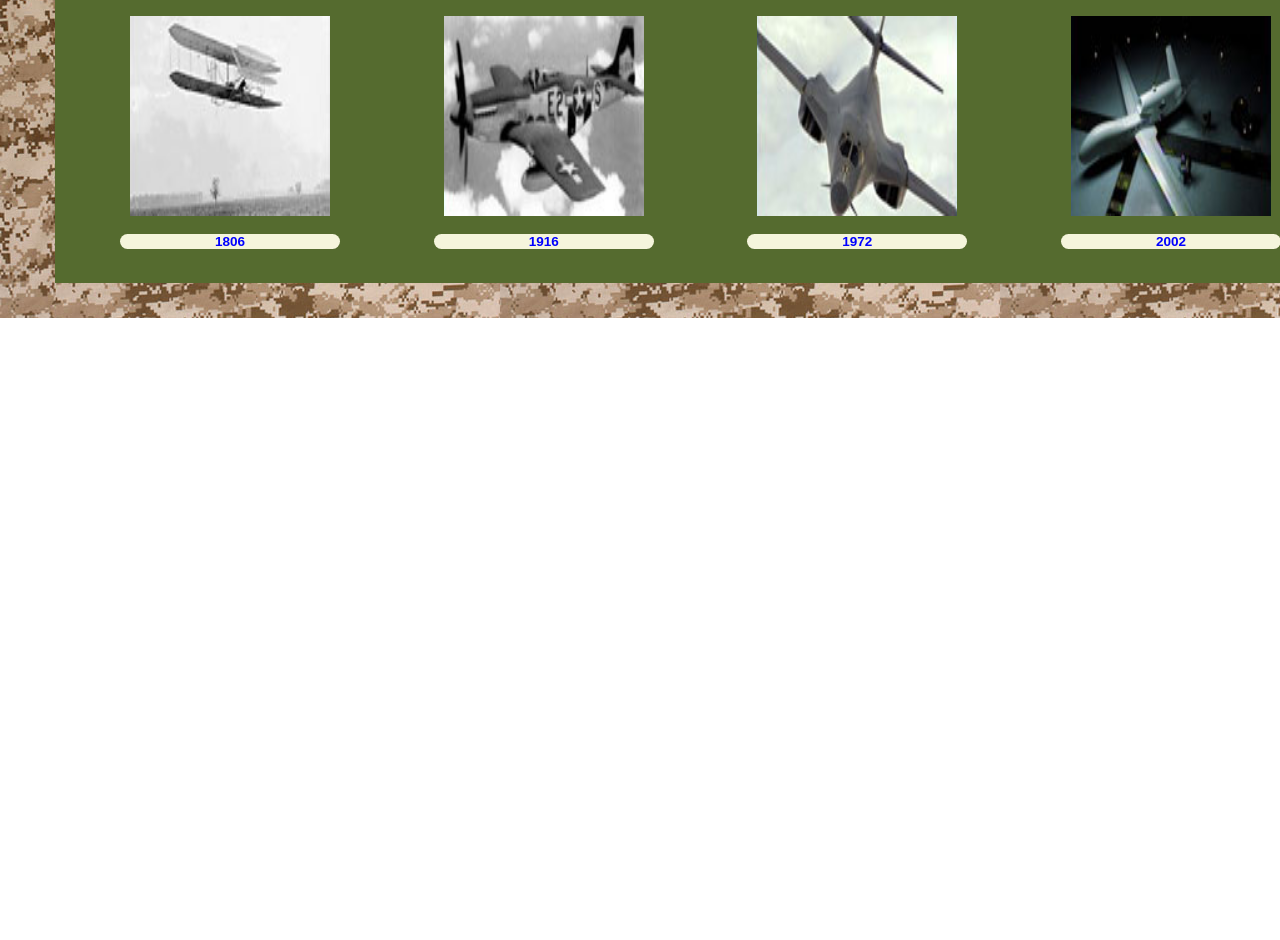
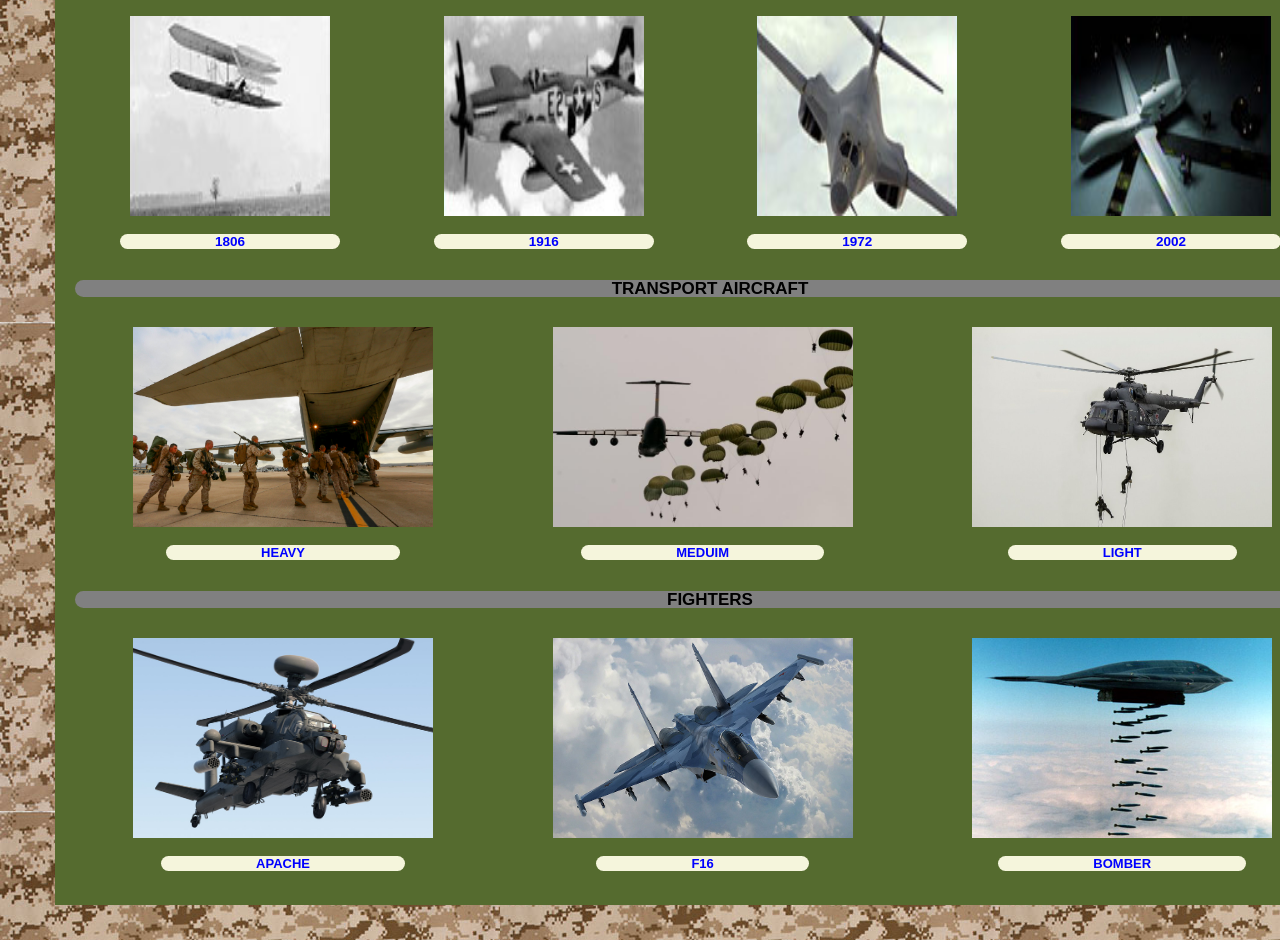
Before and after one commit to jeffreygeagea/projecthtmlcss, a website: page public_html/Air forces.html in a window 1280 px wide. Shown: the part 1145-2085 px from the top of the page. Before the commit the page ends 1463 px from the top, so only its background shows below. Drawn offline with Linux system fonts and the light colour scheme.

Commit message:
work till now

```diff
--- a/public_html/Air forces.html
+++ b/public_html/Air forces.html
@@ -64,7 +64,55 @@
                     </a></p>
              <p><a href="#" class="planename"><b>2002</b></a></p>
       </div>
+                           <h3>Transport Aircraft</h3>
+                           <div class="transport">
+                <p><a href="#">
+                        <img src="images/depart.jpg"
+                             alt="plane logo" width="300" height="200"/>
+                    </a></p>
+                    <p><a href="#" class="transportname"><b>Heavy</b></a></p>
+      </div>
+      <div class="transport">
+                <p><a href="#">
+                        <img src="images/jump.jpg"
+                             alt="plane logo" width="300" height="200"/>
+                    </a></p>
+             <p><a href="#" class="transportname"><b>Meduim</b></a></p>
+      </div>
 
+
+                     <div class="transport">
+                <p><a href="#">
+                        <img src="images/rappel.jpg"
+                             alt="plane logo" width="300" height="200"/>
+                    </a></p>
+             <p><a href="#" class="transportname"><b>Light</b></a></p>
+      </div>
+
+                             <h3>Fighters</h3>
+                           <div class="fighters">
+                <p><a href="#">
+                        <img src="images/apache.jpg"
+                             alt="plane logo" width="300" height="200"/>
+                    </a></p>
+                    <p><a href="#" class="fightersname"><b>Apache</b></a></p>
+      </div>
+      <div class="fighters">
+                <p><a href="#">
+                        <img src="images/f16.jpg"
+                             alt="plane logo" width="300" height="200"/>
+                    </a></p>
+             <p><a href="#" class="fightersname"><b>F16</b></a></p>
+      </div>
+
+
+                     <div class="fighters">
+                <p><a href="#">
+                        <img src="images/bomber.jpg"
+                             alt="plane logo" width="300" height="200"/>
+                    </a></p>
+             <p><a href="#" class="fightersname"><b>Bomber</b></a></p>
+      </div>
 		</div>
 
         </div>
--- a/public_html/style.css
+++ b/public_html/style.css
@@ -182,6 +182,42 @@ body{
     border: 7px solid black;
 
 }
+.transport{
+    display: inline-block;
+    padding: 0px 10px 0px;
+    margin: 0px 48px 0px;
+}
+.transportname{
+    color: blue;
+    text-decoration: none;
+    background-color: beige;
+    border-radius: 10px;
+    padding: 0px 95px;
+    text-transform: uppercase;
+}
+.transport>p{
+    text-align: center;
+
+
+}
+.fighters{
+    display: inline-block;
+    padding: 0px 10px 0px;
+    margin: 0px 48px 0px;
+}
+.fightersname{
+    color: blue;
+    text-decoration: none;
+    background-color: beige;
+    border-radius: 10px;
+    padding: 0px 95px;
+    text-transform: uppercase;
+}
+.fighters>p{
+    text-align: center;
+
+
+}
 
 #content3{
 	margin: 30px 0;
@@ -189,8 +225,9 @@ body{
 	padding: 20px;
 	clear: both;
 }
+
 #content3>p{
-    color:gray;
+    color:beige;
 }
 
 #content3>h3{
@@ -203,10 +240,23 @@ body{
     text-transform: uppercase;
 
 }
-#content3>ul>li{
-    color:gray;
+
+.ship{
+    display: center;
+    padding: 0px 45px 0px;
+    margin: 0px 15px 0px;
 }
 
+.sub{
+    display: center;
+    padding: 0px 45px 0px;
+    margin: 0px 15px 0px;
+}
+.sailor{
+    display: inline-block;
+    padding: 0px 45px 0px;
+    margin: 0px 15px 0px;
+}
 #content4{
 	margin: 30px 0;
 	background: darkolivegreen;
```
Also changed, not shown: public_html/Ground forces.html (+2 -1 lines), public_html/Navy.html (+38 -31 lines), public_html/Special forces.html (+2 -17 lines), public_html/images/apache.jpg (added), public_html/images/bomber.jpg (added), public_html/images/depart.jpg (added), public_html/images/f16.jpg (added), public_html/images/jump.jpg (added), public_html/images/navyfight.jpg (added), public_html/images/planeholder.jpg (added), public_html/images/rappel.jpg (added), 1 other file.
